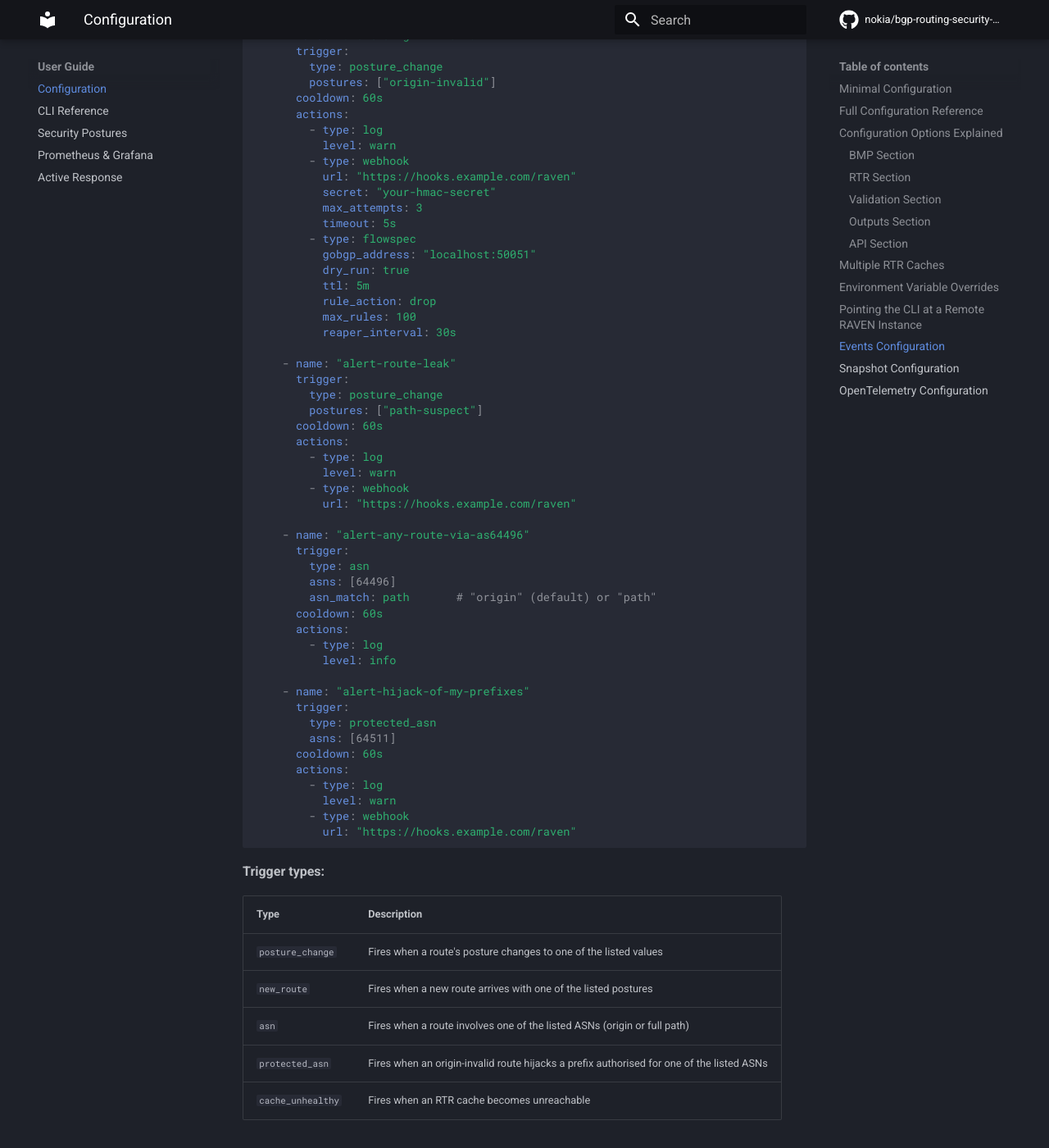
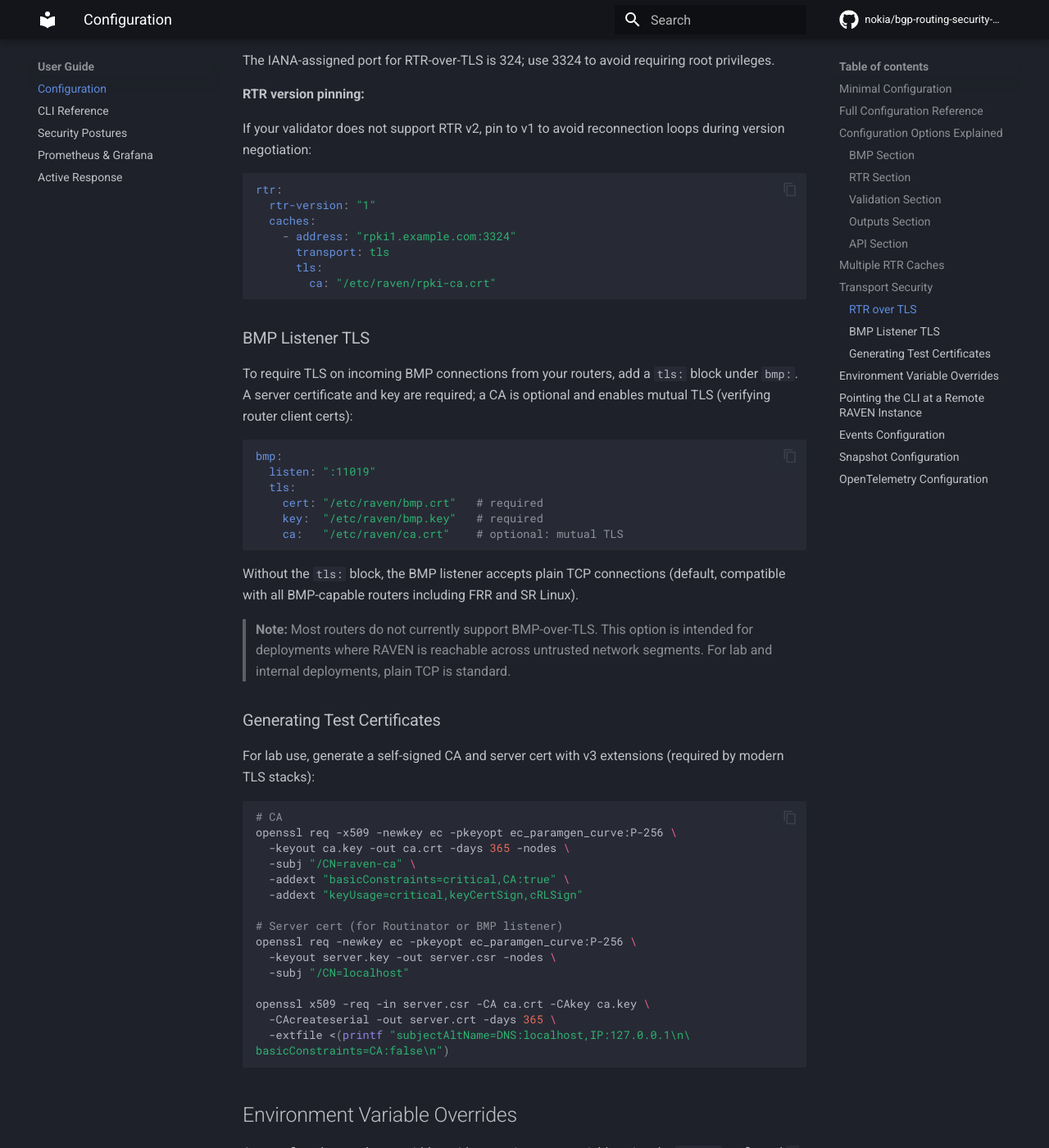
Before and after one commit to ritmukhe/raven-docs, an MkDocs documentation site: the page built from docs/user-guide/configuration.md, in a window 1280 px wide and 1400 px high, scrolled down 3835 px. Shown: the whole window at 82% size. Built offline with MkDocs 1.6.1 and Material for MkDocs 9.7.7, drawn with Linux system fonts in a browser that asks for light colours; comment, search, counter and statistics services are not loaded; some of the changed text lies outside the part shown.

Commit message:
docs: add TLS configuration section and fix lab topology diagram

````diff
--- a/docs/user-guide/configuration.md
+++ b/docs/user-guide/configuration.md
@@ -128,6 +128,116 @@ rtr:
 
 RAVEN connects to both but treats preference 1 as authoritative. If it goes
 down, RAVEN automatically uses preference 2 and logs a warning.
+
+## Transport Security
+
+RAVEN supports TLS on both its outbound RTR connection
+(to your RPKI validator) and its inbound BMP listener
+(from your routers).
+
+### RTR over TLS
+
+To encrypt the RTR session between RAVEN and your RPKI
+validator, set `transport: tls` on the cache entry and
+optionally provide a CA certificate to verify the
+validator's identity:
+
+```yaml
+rtr:
+  caches:
+    - address: "rpki1.example.com:3324"
+      preference: 1
+      transport: tls
+      tls:
+        ca: "/etc/raven/rpki-ca.crt"   # verify validator cert
+        # cert: "/etc/raven/client.crt" # optional: mutual TLS
+        # key:  "/etc/raven/client.key"
+```
+
+If `ca` is omitted, RAVEN uses the system root CA pool.
+Mutual TLS (client certificate) is supported by adding
+`cert` and `key`.
+
+**Routinator TLS setup:**
+
+Routinator supports RTR-over-TLS natively. Start it
+with the `--rtr-tls` flag (note: separate from
+`--rtr-listen`):
+
+```bash
+routinator server \
+  --rtr-tls 127.0.0.1:3324 \
+  --rtr-tls-cert /path/to/server.crt \
+  --rtr-tls-key  /path/to/server.key
+```
+
+The IANA-assigned port for RTR-over-TLS is 324; use
+3324 to avoid requiring root privileges.
+
+**RTR version pinning:**
+
+If your validator does not support RTR v2, pin to v1
+to avoid reconnection loops during version negotiation:
+
+```yaml
+rtr:
+  rtr-version: "1"
+  caches:
+    - address: "rpki1.example.com:3324"
+      transport: tls
+      tls:
+        ca: "/etc/raven/rpki-ca.crt"
+```
+
+### BMP Listener TLS
+
+To require TLS on incoming BMP connections from your
+routers, add a `tls:` block under `bmp:`. A server
+certificate and key are required; a CA is optional and
+enables mutual TLS (verifying router client certs):
+
+```yaml
+bmp:
+  listen: ":11019"
+  tls:
+    cert: "/etc/raven/bmp.crt"   # required
+    key:  "/etc/raven/bmp.key"   # required
+    ca:   "/etc/raven/ca.crt"    # optional: mutual TLS
+```
+
+Without the `tls:` block, the BMP listener accepts
+plain TCP connections (default, compatible with all
+BMP-capable routers including FRR and SR Linux).
+
+> **Note:** Most routers do not currently support
+> BMP-over-TLS. This option is intended for deployments
+> where RAVEN is reachable across untrusted network
+> segments. For lab and internal deployments, plain TCP
+> is standard.
+
+### Generating Test Certificates
+
+For lab use, generate a self-signed CA and server cert
+with v3 extensions (required by modern TLS stacks):
+
+```bash
+# CA
+openssl req -x509 -newkey ec -pkeyopt ec_paramgen_curve:P-256 \
+  -keyout ca.key -out ca.crt -days 365 -nodes \
+  -subj "/CN=raven-ca" \
+  -addext "basicConstraints=critical,CA:true" \
+  -addext "keyUsage=critical,keyCertSign,cRLSign"
+
+# Server cert (for Routinator or BMP listener)
+openssl req -newkey ec -pkeyopt ec_paramgen_curve:P-256 \
+  -keyout server.key -out server.csr -nodes \
+  -subj "/CN=localhost"
+
+openssl x509 -req -in server.csr -CA ca.crt -CAkey ca.key \
+  -CAcreateserial -out server.crt -days 365 \
+  -extfile <(printf "subjectAltName=DNS:localhost,IP:127.0.0.1\n\
+basicConstraints=CA:false\n")
+```
 
 ## Environment Variable Overrides
 
````
Also changed, not shown: docs/lab/overview.md (+2 -0 lines).
